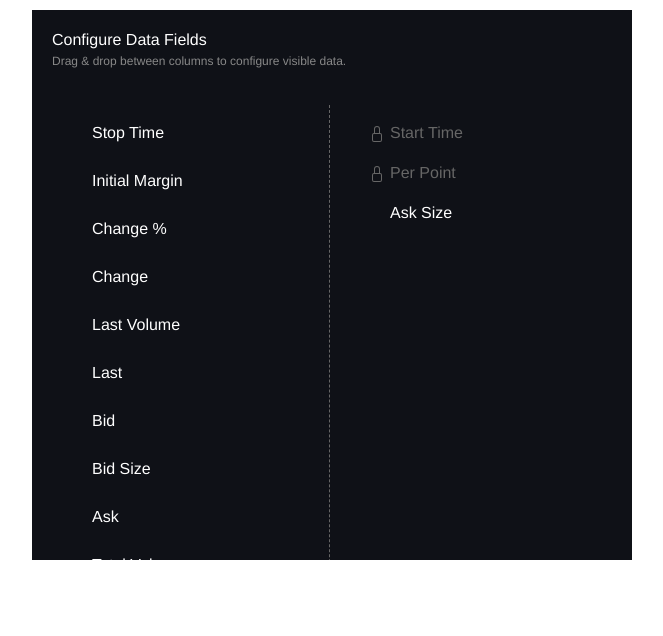
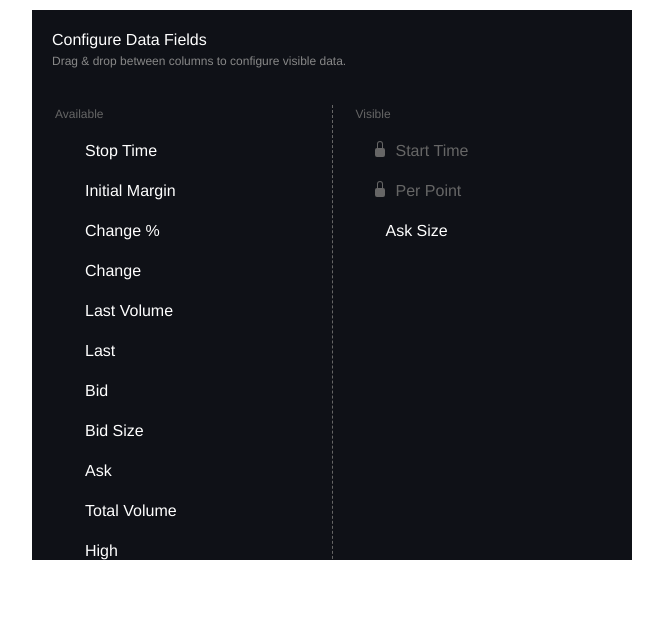
Before and after one commit to bananamann/tradovate-test, a React app: page / in a window 1280 px wide. Shown: the whole page, without its empty margins (308-971 px from the left). Built offline with nearby package versions, Linux system fonts and the light colour scheme.

Commit message:
more style cleanup

```diff
--- a/components/ColumnSetup.js
+++ b/components/ColumnSetup.js
@@ -44,7 +44,8 @@ const getItemStyle = (isDragging, draggableStyle) => ({
   padding: grid * 2,
   paddingTop: grid,
   paddingBottom: grid,
-  margin: `0 0 ${grid}px 0`,
+  paddingLeft: 6,
+  margin: 0,
 
   // change background colour if dragging
   background: isDragging ? '#666' : '',
@@ -69,7 +70,6 @@ class ColumnSetup extends React.Component {
       numFixedColumns: this.props.fixedColumns,
       displayAvailableColumns: this.props.availableColumns.filter((c) => !this.props.visibleColumns.includes(c.id)).map((c) => c.name),
       displayVisibleColumns: this.props.visibleColumns.map((id) => this.props.availableColumns.find((c) => c.id === id).name),
-      displayFixedColumns: this.props.visibleColumns.slice(0, this.props.fixedColumns),
       showIconAvailableIndex: undefined,
       showIconVisibleIndex: undefined
     }
@@ -145,6 +145,7 @@ class ColumnSetup extends React.Component {
         <DragDropContext onDragEnd={this.onDragEnd}>
           <Row className={'list-container'}>
             <Col className={'list available-list'}>
+              <p className={'column-header'}>Available</p>
               <Droppable droppableId="droppable">
                 {(provided, snapshot) => (
                   <div
@@ -168,6 +169,7 @@ class ColumnSetup extends React.Component {
                               provided.draggableProps.style
                             )}>
                             <ListItem
+                              index={index}
                               showListIcon={this.state.showIconAvailableIndex == index}
                               itemText={item}
                             />
@@ -181,6 +183,7 @@ class ColumnSetup extends React.Component {
               </Droppable>
             </Col>
             <Col className={'list visible-list'}>
+              <p className={'column-header'}>Visible</p>
               <Droppable droppableId="droppable2">
                 {(provided, snapshot) => (
                   <div
@@ -190,6 +193,7 @@ class ColumnSetup extends React.Component {
                     {this.state.displayVisibleColumns.map((item, index) => ([
                       index < this.state.numFixedColumns &&
                       <ListItem
+                        index={index}
                         locked={true}
                         showListIcon={this.state.showIconVisibleIndex == index}
                         itemText={item}
@@ -212,6 +216,7 @@ class ColumnSetup extends React.Component {
                             )}>
                             <ListItem
                               // locked={this.getLockedStatus(index)}
+                              index={index}
                               showListIcon={this.state.showIconVisibleIndex == index}
                               itemText={item}
                             />
--- a/components/ListItem.js
+++ b/components/ListItem.js
@@ -23,7 +23,7 @@ class ListItem extends React.Component {
               />
             }
             { this.props.locked &&
-              <Icon.Lock />
+              <Icon.LockFill />
             }
             {this.props.itemText}
         </div>
--- a/public/styles.less
+++ b/public/styles.less
@@ -9,7 +9,13 @@ ul {
 }
 
 svg {
-    margin-right: 5px;
+    margin-right: 8px;
+    margin-top: -5px;
+}
+
+p {
+    margin: 0px;
+    padding: 0px;
 }
 
 // class selectors
@@ -22,7 +28,6 @@ svg {
     height: 550px;
     margin: 0px auto;
     padding-top: 20px;
-    padding-right: 20px;
     overflow: scroll;
 }
 
@@ -50,9 +55,18 @@ svg {
     width: 20px;
 }
 
+.column-header {
+    padding-left: 8px;
+    font-size: 12px;
+    color: #666;
+}
+
 .available-list {
-    padding-top: 0xp;
     border-right: 1px dashed #666;
+}
+
+.list > div > div {
+    margin-bottom: 0px;
 }
 
 .list > div > div:hover {
```
